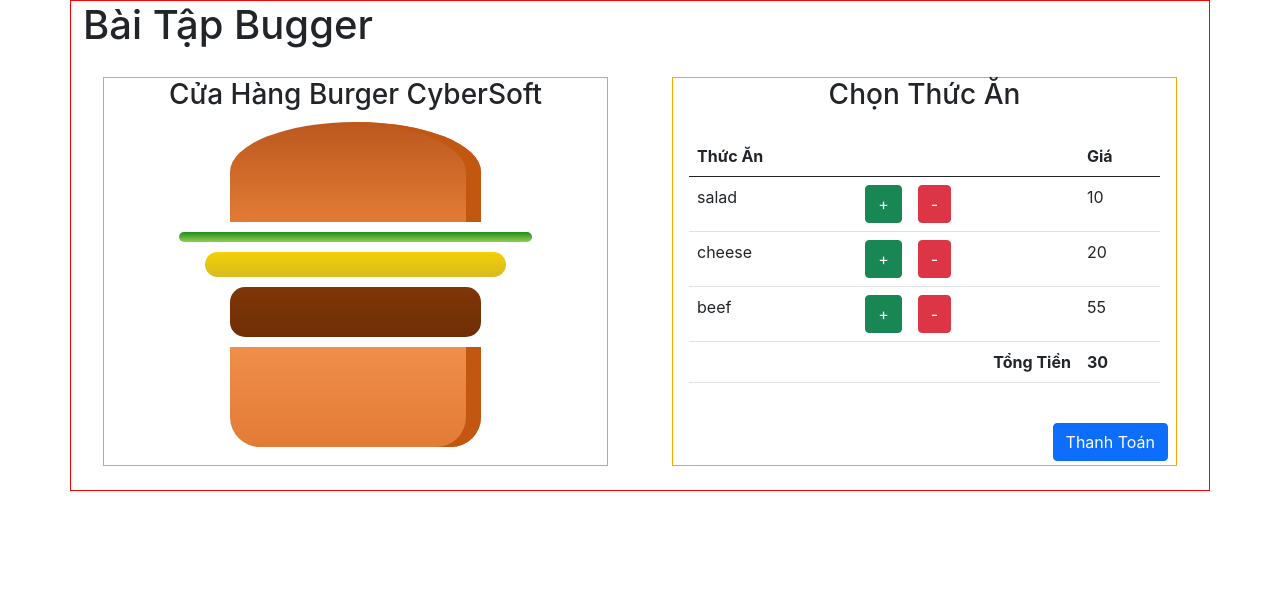
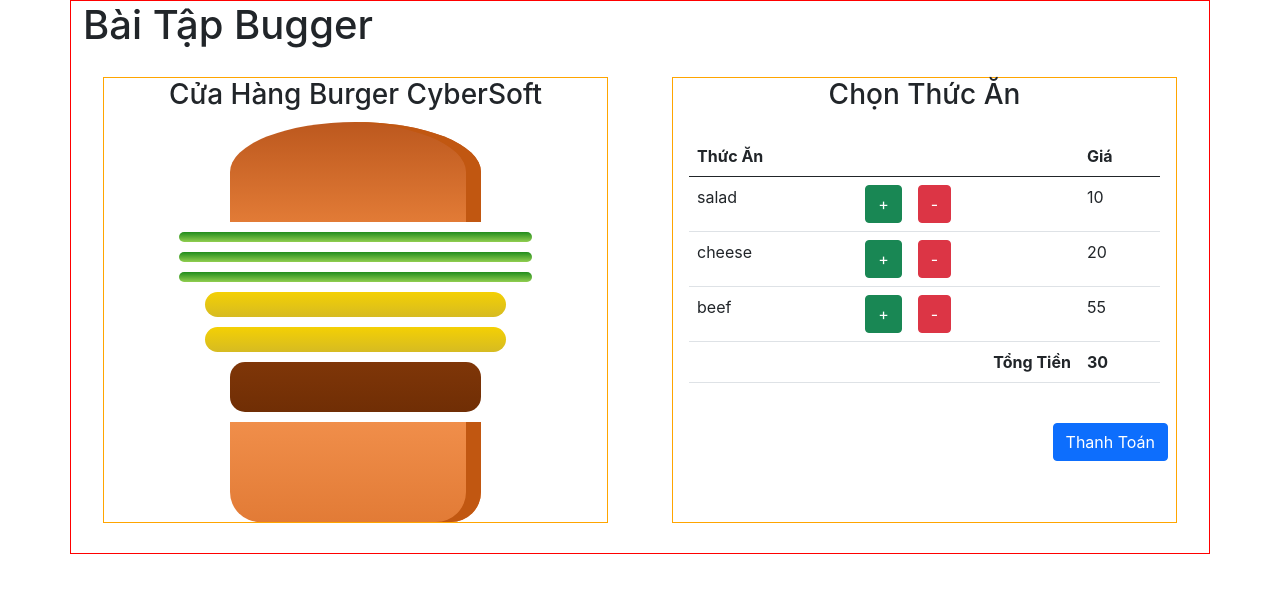
Before and after one commit to vuongvgc/burger-app, a React (Create React App) app: page / in a window 1280 px wide. Shown: the top 592 px of the page. Built offline with nearby package versions, Linux system fonts and the light colour scheme.

Commit message:
display in screen burger

```diff
--- a/src/components/Burger.js
+++ b/src/components/Burger.js
@@ -1,17 +1,46 @@
 import React, { Component } from "react";
+import { connect } from "react-redux";
+const BurgerItem = (props) => {
+  return <div className={props.name}></div>;
+};
 class Burger extends Component {
+  constructor(props) {
+    super(props);
+    this.state = {
+      salad: 0,
+      cheese: 0,
+      beef: 0,
+    };
+  }
+  renderBurger = (name, index) => {
+    return <BurgerItem key={name + index} name={name} />;
+  };
+  renderBurgerList = (name, number) => {
+    let arrBurger = [];
+    for (let i = 0; i < number; i++) {
+      arrBurger.push(this.renderBurger(name, i));
+    }
+    console.log(arrBurger);
+    return arrBurger;
+  };
   render() {
+    console.log(this.props.burger);
+    const arrBurger = Object.getOwnPropertyNames(this.props.burger);
+    console.log(arrBurger);
+    let burgerList = arrBurger.map((item) => {
+      return this.renderBurgerList(item, this.props.burger[item]);
+    });
     return (
       <div className="burger__box">
         <h3 className="text-center">Cửa Hàng Burger CyberSoft</h3>
         <div className="breadTop"></div>
-        <div className="salad"></div>
-        <div className="cheese"></div>
-        <div className="beef"></div>
+        {burgerList}
         <div className="breadBottom"></div>
       </div>
     );
   }
 }
-
-export default Burger;
+const mapStateToProps = (state) => {
+  return { burger: state.BurgerReducer.burger };
+};
+export default connect(mapStateToProps)(Burger);
--- a/src/reducers/BurgerReducers.js
+++ b/src/reducers/BurgerReducers.js
@@ -1,6 +1,6 @@
 import { ADD, REMOVE } from "../constans/burger";
 const initialState = {
-  burger: { salad: 1, cheese: 1, beef: 1 }, // [{name:'salad',amount:1},{name:'cheese',amount:1},{name:'beef',amount:1}]
+  burger: { salad: 3, cheese: 2, beef: 1 }, // [{name:'salad',amount:1},{name:'cheese',amount:1},{name:'beef',amount:1}]
 
   menu: {
     salad: 10,
```
Also changed, not shown: 1 other file (tests, documents, lock files or other folders).
